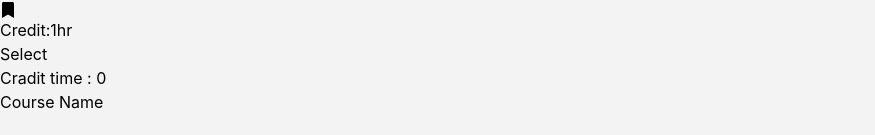
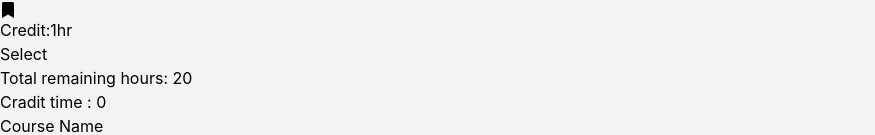
Before and after one commit to Fahmida-Faiza/React-Course-registration-assingment, a React (Vite) app: page / in a window 1280 px wide. Shown: the part 3883-4018 px from the top of the page, without its empty margins (0-875 px from the left). Before the commit the page ends 3997 px from the top, so only its background shows below. Built offline with nearby package versions, Linux system fonts and the light colour scheme.

Commit message:
added remaining time

```diff
--- a/src/App.jsx
+++ b/src/App.jsx
@@ -8,7 +8,13 @@ function App() {
   const [bookmarks, setBookmarks] = useState([]);
 
   const [cradithour, setcradithour] = useState(0)
+//faiza
 
+const [remaining , setremaining] = useState(20)
+
+
+
+//
 
 
 
@@ -18,6 +24,8 @@ function App() {
   const newBookmarks = [...bookmarks, course];
   setBookmarks(newBookmarks);
     handleCraditHour(credit);
+
+    handleremaining(credit)
 }
 
 const handleCraditHour = time =>{
@@ -27,11 +35,19 @@ setcradithour(newCraditHour);
   console.log('time dekhabo total', time);
   // console.log(typeof time)
 
-
 }
   // console.log('time dekhabo total', time);
 
+//faiza
+const handleremaining = time=>{
+  const newRemaining = remaining-time;
+  setremaining(newRemaining);
+  console.log('remmainimg shw korbo' ,time)
 
+}
+
+
+//
 
 
   return (
@@ -42,10 +58,13 @@ setcradithour(newCraditHour);
 
           handleCraditHour={handleCraditHour}
 
+          handleremaining={handleremaining}
+
         ></Courses>
    <Bookmarks bookmarks={bookmarks}
 
           cradithour={cradithour}
+          remaining={remaining}
 
 
 
--- a/src/components/Bookmarks/Bookmarks.jsx
+++ b/src/components/Bookmarks/Bookmarks.jsx
@@ -2,12 +2,12 @@ import PropTypes from 'prop-types'
 import Bookmark from '../Bookmark/Bookmark';
 
 
-const Bookmarks = ({ bookmarks, cradithour }) => {
+const Bookmarks = ({ bookmarks, cradithour, remaining }) => {
     return (
         <div className="md:w-2/3 bg-white p-5 mx-5 rounded-xl">
             <div>
 
-
+                <span className='text-xl' >Total remaining hours: {remaining} </span>
                 <h3 className='text-4xl'>Cradit time : {cradithour}</h3>
 
 
@@ -23,7 +23,8 @@ const Bookmarks = ({ bookmarks, cradithour }) => {
 
 Bookmarks.propTypes= {
     bookmarks: PropTypes.array,
-    cradithour: PropTypes.number
+    cradithour: PropTypes.number,
+    remaining: PropTypes.number
 }
 
 export default Bookmarks;
--- a/src/components/Course/Course.jsx
+++ b/src/components/Course/Course.jsx
@@ -2,7 +2,7 @@ import PropTypes from 'prop-types';
 import { FaBookmark}  from 'react-icons/fa';
 
 
-const Course = ({ course, handleAddToBookmark, handleCraditHour }) => {
+const Course = ({ course, handleAddToBookmark, handleCraditHour, handleremaining }) => {
 
 
     const { course_name, image, course_details, Price, credit } = course;
@@ -21,6 +21,7 @@ const Course = ({ course, handleAddToBookmark, handleCraditHour }) => {
                 </div>
                 <div>
                     <span onClick={handleCraditHour} className='flex mr-3 gap-2'> <FaBookmark></FaBookmark>Credit:{credit}hr</span>
+
 
                 </div>
 
--- a/src/components/Courses/Courses.jsx
+++ b/src/components/Courses/Courses.jsx
@@ -2,7 +2,7 @@ import { useEffect, useState } from "react";
 import Course from "../Course/Course";
 import PropTypes from 'prop-types'
 
-const Courses = ({ handleAddToBookmark, handleCraditHour }) => {
+const Courses = ({ handleAddToBookmark, handleCraditHour, handleremaining }) => {
    const [courses, setCourse] = useState([]);
     useEffect( ()=>{
 
@@ -22,6 +22,8 @@ const Courses = ({ handleAddToBookmark, handleCraditHour }) => {
 
                     handleCraditHour={handleCraditHour}
 
+                    handleremaining={handleremaining}
+
 
                     ></Course>)
             }
@@ -32,7 +34,8 @@ const Courses = ({ handleAddToBookmark, handleCraditHour }) => {
 
 Courses.propTypes = {
     handleAddToBookmark: PropTypes.func,
-    handleCraditHour: PropTypes.func
+    handleCraditHour: PropTypes.func,
+    handleremaining: PropTypes.func
 }
 
 export default Courses;
```
